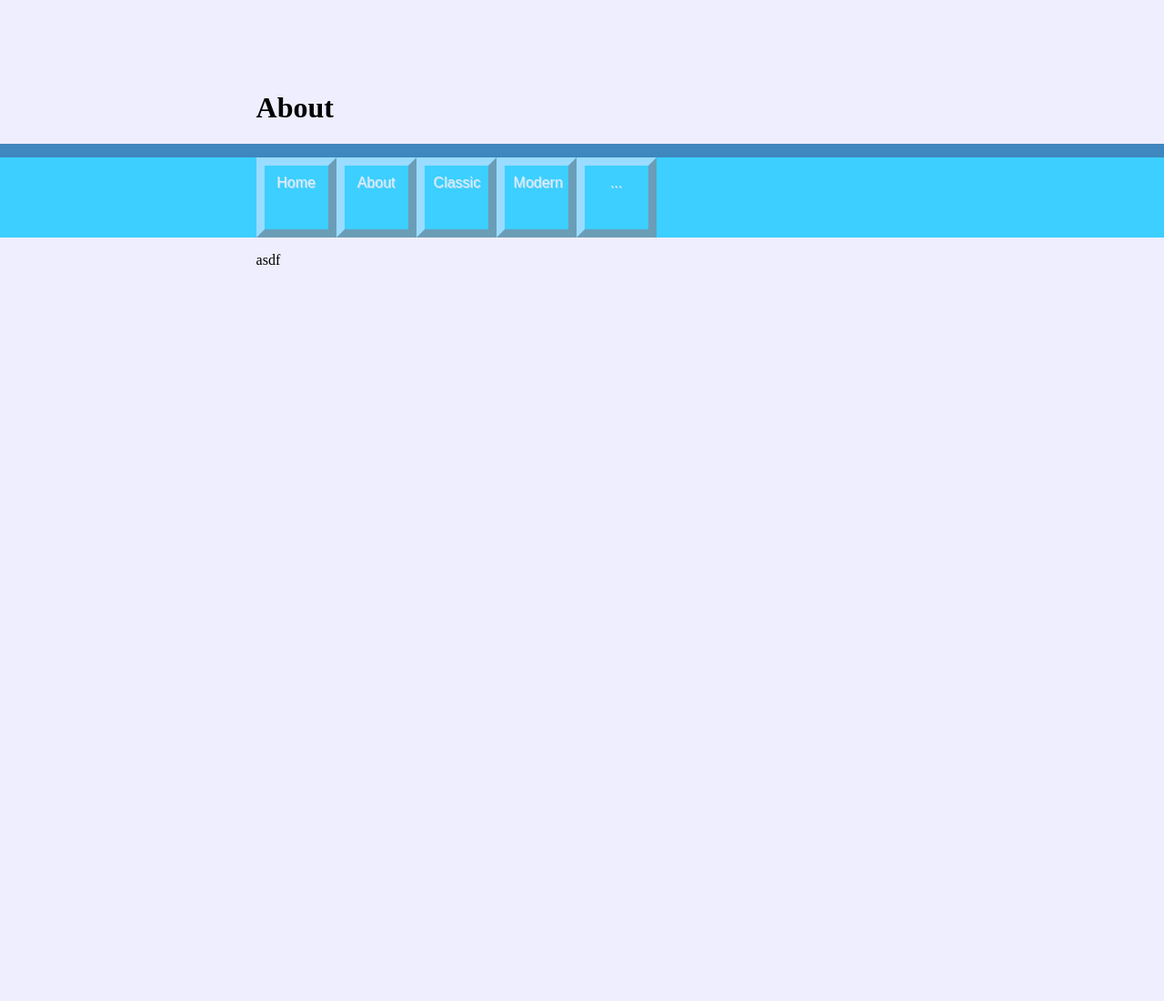
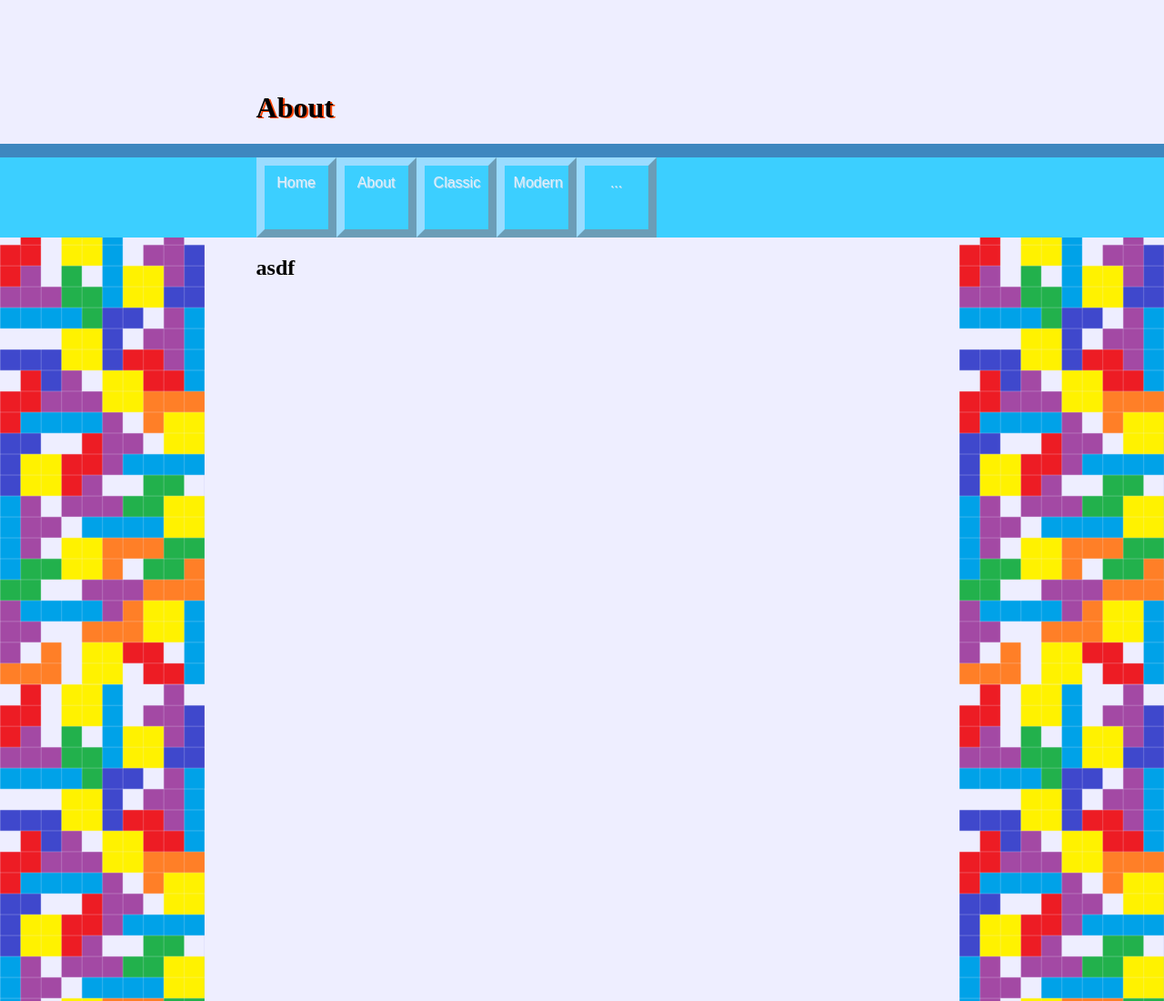
Before and after one commit to sjh0910/sjh0910.github.io, a plain HTML site: page html/About.html in a window 1280 px wide. Shown: the top 1100 px of the page at 91% size. Drawn offline with Linux system fonts and the light colour scheme.

Commit message:
Update About.html

```diff
--- a/html/About.html
+++ b/html/About.html
@@ -6,7 +6,7 @@
 </head>
 <body>
 	<div>
-		<div class="leftmargin">
+		<div class="leftmargin pagetitle">
 			<h1>About</h1>
 		</div>
 	</div>
@@ -23,9 +23,13 @@
 		</div>
 	</div>
 
-	<div>
-		<div class="leftmargin">
-			<p>asdf</p>
+	<div class="row">
+		<div class="column sidel">
+		</div>
+		<div class="column main">
+			<h2>asdf</h2>
+		</div>
+		<div class="column sider">
 		</div>
 	</div>
 
```
